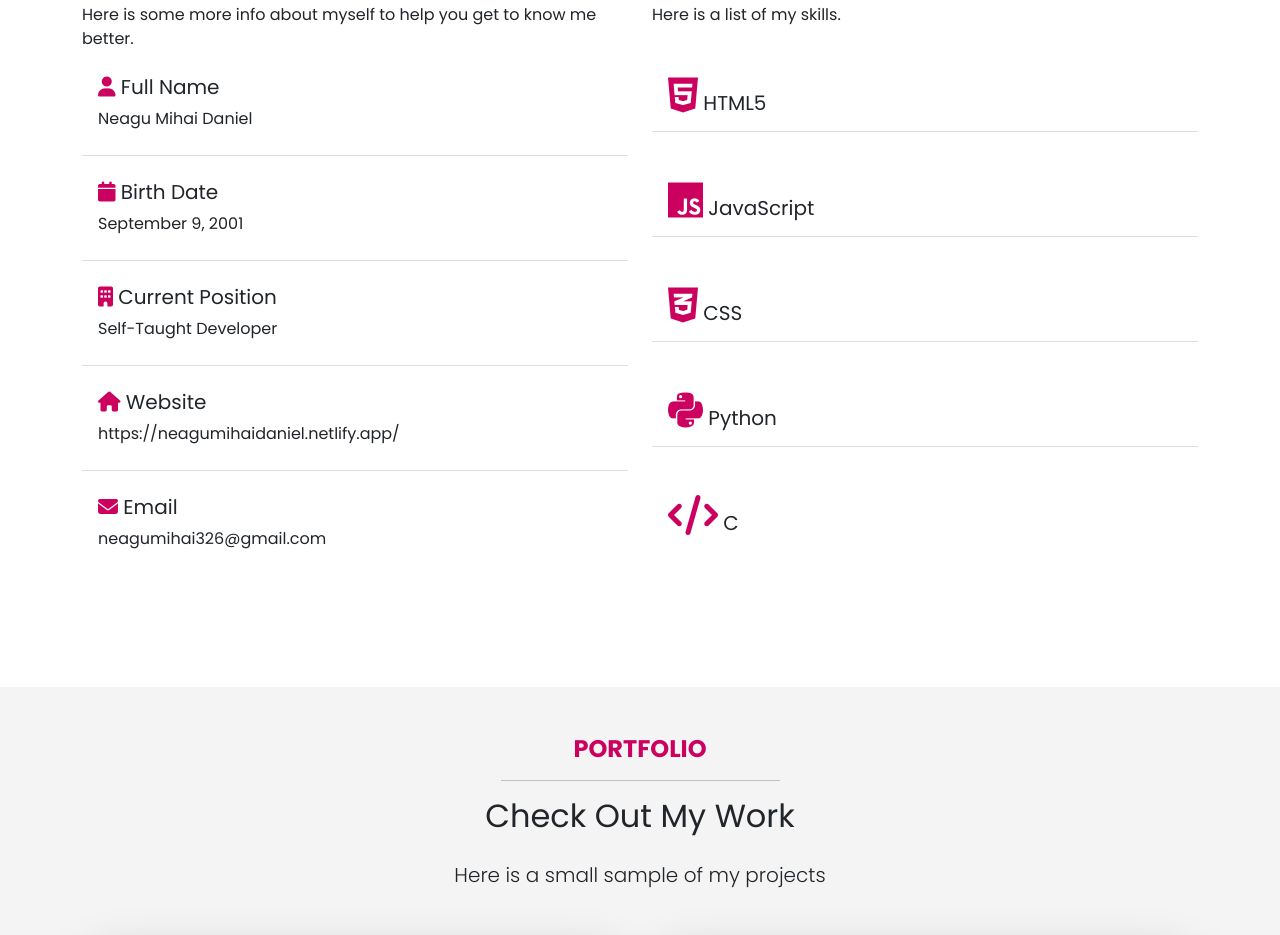
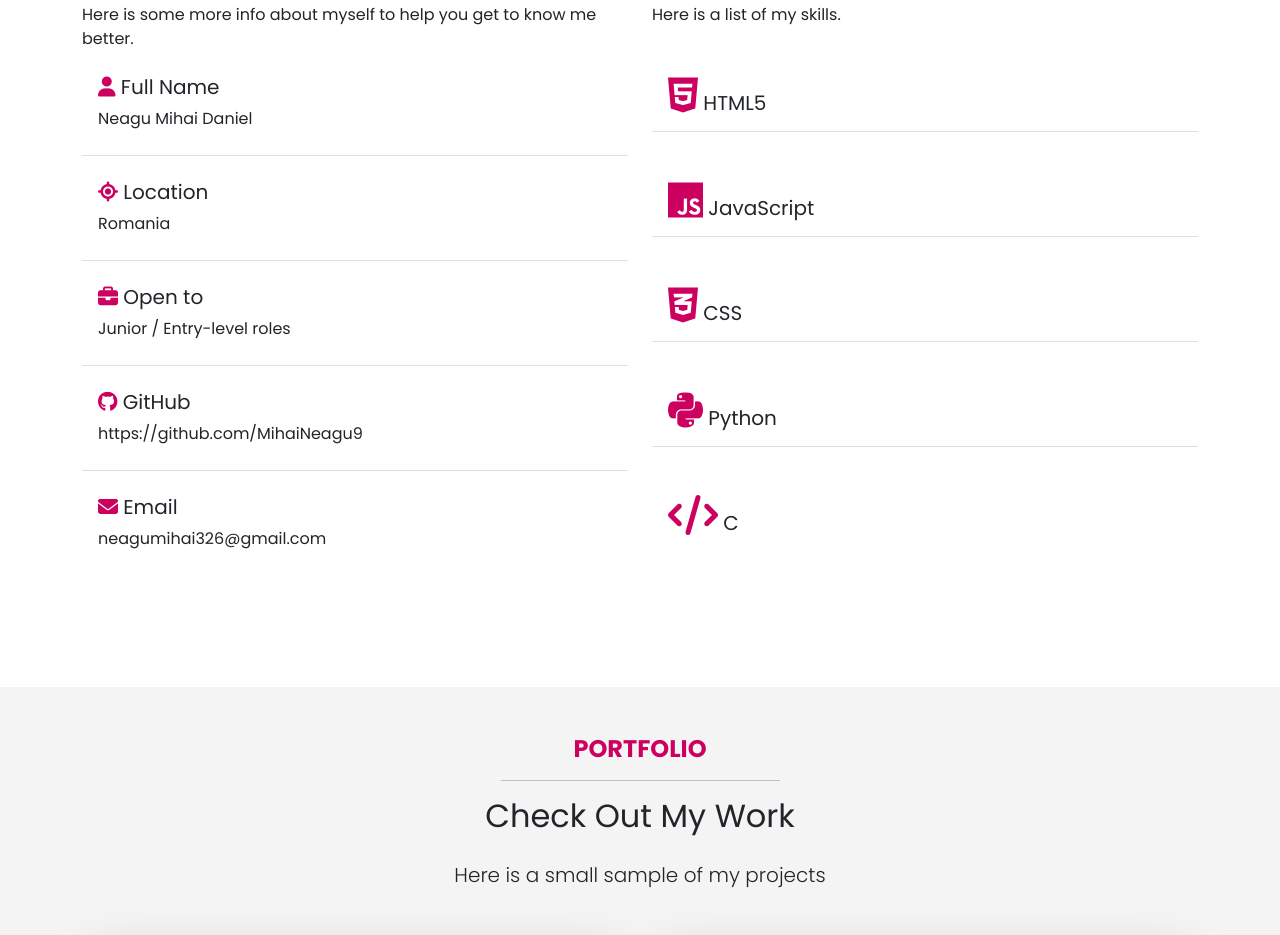
Before and after one commit to MihaiNeagu9/Portfolio-website-Bootstrap, a website: page index.html in a window 1280 px wide. Shown: the part 1361-2296 px from the top of the page. Drawn offline with Linux system fonts and the light colour scheme.

Commit message:
Change Profile and Skills section

```diff
--- a/index.html
+++ b/index.html
@@ -24,7 +24,7 @@
         <h5 class="text-primary fs-3 fw-bold text-uppercase">Hello, World!</h5>
         <h1 id="typing-text" class="display-1 fw-bold text-white"></h1>
         <p class="roles text-white text-uppercase fs-4">
-          <span>Junior Full Stack Web Developer </span> | <span>Python Developer</span>
+          <span>Junior Full Stack Web Developer </span> | <span> Python Developer</span>
         </p>
         <a href="#about" class="btn btn-outline-light btn-lg mt-3">
           <div class="d-flex">
@@ -79,16 +79,16 @@
                 <p>Neagu Mihai Daniel</p>
               </li>
               <li class="list-group-item mb-3">
-                <h5><i class="fas fa-calendar text-primary"></i> Birth Date</h5>
-                <p>September 9, 2001</p>
+                <h5><i class="fas fa-location text-primary"></i> Location</h5>
+                <p>Romania</p>
               </li>
               <li class="list-group-item mb-3">
-                <h5><i class="fas fa-building text-primary"></i> Current Position</h5>
-                <p>Self-Taught Developer</p>
+                <h5><i class="fas fa-briefcase text-primary"></i> Open to</h5>
+                <p>Junior / Entry-level roles</p>
               </li>
               <li class="list-group-item mb-3">
-                <h5><i class="fas fa-home text-primary"></i> Website</h5>
-                <p>https://neagumihaidaniel.netlify.app/</p>
+                <h5><i class="fa-brands fa-github text-primary"></i> GitHub</h5>
+                <p>https://github.com/MihaiNeagu9</p>
               </li>
               <li class="list-group-item mb-3">
                 <h5><i class="fas fa-envelope text-primary"></i> Email</h5>
```
